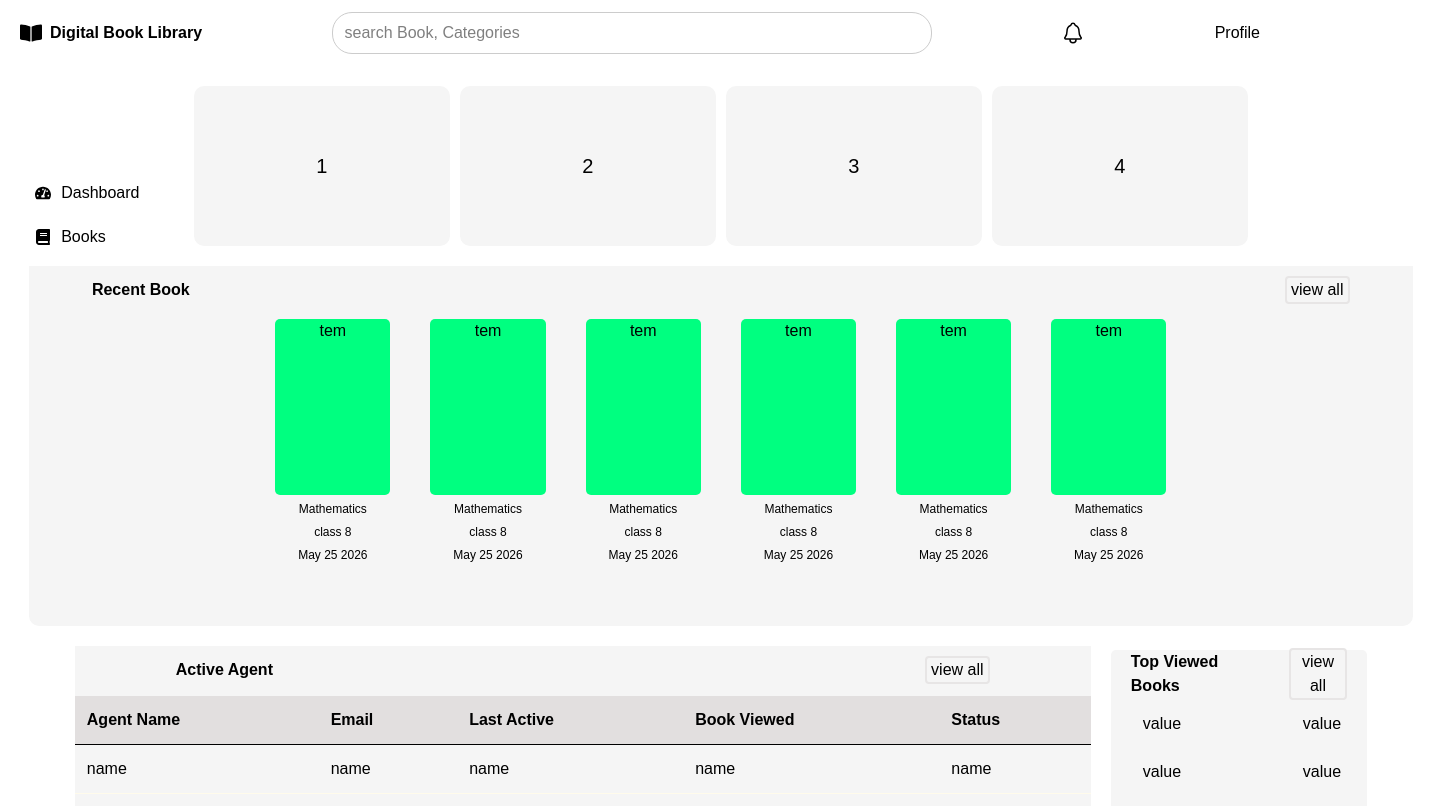
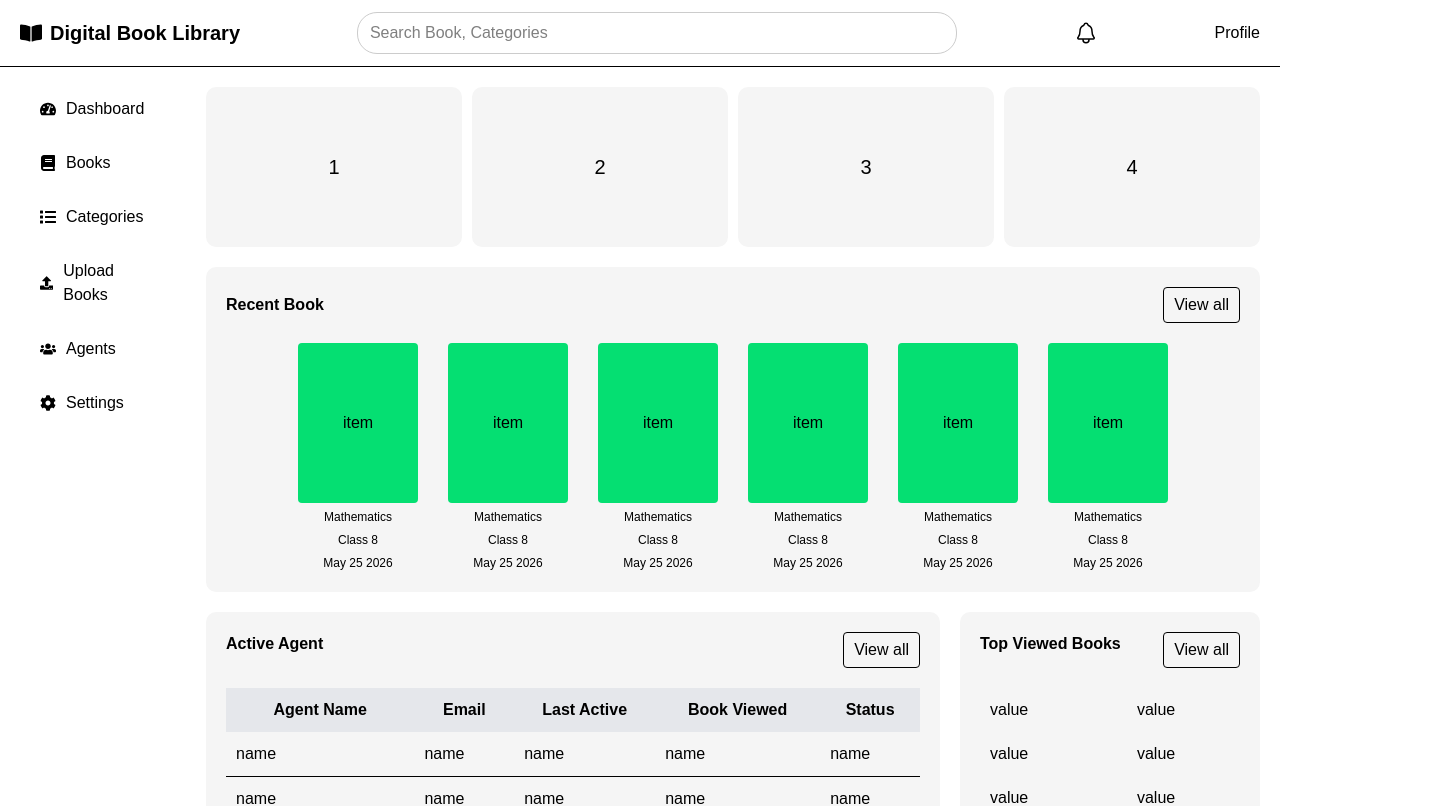
Before and after one commit to utthaanekpahal/FlipBook, a React (Vite) app: page /Dashboard in a window 1280 px wide. Shown: the top 806 px of the page, 1451 px wide, since content can reach past the window. Built offline with nearby package versions, Linux system fonts and the light colour scheme.

Commit message:
Agent Login page

```diff
--- a/src/App.jsx
+++ b/src/App.jsx
@@ -3,6 +3,7 @@ import Signupform from './Component/Signform'
 import Loginform from './Component/Loginform'
 import { Routes, Route } from "react-router-dom";
 import Dashboard from './Component/Dashboard';
+import Agentlogin from './Component/Agentlogin';
 
 const App = () => {
   return (
@@ -11,6 +12,7 @@ const App = () => {
         <Route path="/" element={<Signupform />} />
         <Route path="/Loginform" element={<Loginform />} />
         <Route path="/Dashboard" element={<Dashboard/>}/>
+        <Route path="/agent" element={<Agentlogin/>}/>
       </Routes>
     </div>
   )
--- /dev/null
+++ b/src/Component/Agentlogin.tsx
@@ -0,0 +1,80 @@
+import React from "react";
+import bgimg from "../assets/imges/bgimg.PNG";
+
+const Agentlogin = () => {
+  return (
+    <div
+      className="min-h-screen w-full flex items-center justify-center bg-cover bg-center"
+      style={{ backgroundImage: `url(${bgimg})` }}
+    >
+      <form className="w-[400px] bg-white/80 backdrop-blur-md p-8 rounded-2xl shadow-lg flex flex-col gap-4">
+
+        <h2 className="text-3xl font-bold text-center mb-4">
+          Agent Login
+        </h2>
+
+        <div className="flex flex-col">
+          <label htmlFor="agentName" className="mb-1 font-bold">
+            Agent Name:
+          </label>
+
+          <input
+            type="text"
+            id="agentName"
+            placeholder="Enter your Agent Name"
+            className="border p-3 rounded-lg outline-none  "
+          />
+        </div>
+
+        <div className="flex flex-col">
+          <label htmlFor="email" className="mb-1 font-bold">
+            Email:
+          </label>
+
+          <input
+            type="email"
+            id="email"
+            placeholder="Enter your Email"
+            className="border p-3 rounded-lg outline-none "
+          />
+        </div>
+
+        <div className="flex flex-col">
+          <label htmlFor="password" className="mb-1 font-bold">
+            Password:
+          </label>
+
+          <input
+            type="password"
+            id="password"
+            placeholder="Enter your Password"
+            className="border p-3 rounded-lg outline-none focus:ring-2 focus:ring-[#99582A]"
+          />
+        </div>
+
+        <div className="flex flex-col">
+          <label htmlFor="phone" className="mb-1 font-bold">
+            Phone Number:
+          </label>
+
+          <input
+            type="tel"
+            id="phone"
+            placeholder="Enter your Phone Number"
+            className="border p-3 rounded-lg outline-none "
+          />
+        </div>
+
+        <button
+          type="submit"
+          className="bg-[#99582A] text-white font-bold rounded-xl py-3 mt-2 text-2xl"
+        >
+          View Books
+        </button>
+
+      </form>
+    </div>
+  );
+};
+
+export default Agentlogin;
--- a/src/Component/Dashboard.jsx
+++ b/src/Component/Dashboard.jsx
@@ -1,4 +1,5 @@
 import React from 'react'
+import { useNavigate } from 'react-router-dom';
 import { IoNotificationsOutline } from 'react-icons/io5';
 import { FaBookOpen } from "react-icons/fa";
 import {
@@ -11,19 +12,23 @@ import {
 } from 'react-icons/fa';
 
 function Dashboard() {
+
+  const navigate = useNavigate();
+
   return (
     <div>
 
       {/* HEADER */}
-      <header className="flex items-center justify-between px-[20px] py-[12px]">
-        <div className='flex items-center gap-[8px] font-bold'>
+      <header className="flex items-center justify-between px-[20px] py-[12px] border-b">
+
+        <div className='flex items-center gap-[8px] font-bold text-[20px]'>
           <FaBookOpen size={22} />
           Digital Book Library
         </div>
 
         <input
           type="text"
-          placeholder='search Book, Categories'
+          placeholder='Search Book, Categories'
           className='w-[600px] px-[12px] py-[8px] rounded-[20px] border border-[#ccc] outline-none'
         />
 
@@ -31,146 +36,235 @@ function Dashboard() {
           <IoNotificationsOutline size={24} />
         </div>
 
-        <div>Profile</div>
+        <div className='cursor-pointer'>
+          Profile
+        </div>
+
       </header>
 
       {/* BODY */}
-      <div className='flex justify-center items-center gap-[60px]'>
+      <div className='flex gap-[40px] p-[20px]'>
 
         {/* SIDEBAR */}
-        <aside className="mt-[-37%]">
-          <ul className="list-none">
+        <aside className="w-[220px]">
 
-            <li className="flex items-center gap-[10px] px-[20px] py-[10px] cursor-pointer">
-              <FaTachometerAlt /> Dashboard
+          <ul className="list-none flex flex-col gap-[10px]">
+
+            <li className="flex items-center gap-[10px] px-[20px] py-[10px] cursor-pointer hover:bg-gray-100 rounded">
+              <FaTachometerAlt />
+              Dashboard
             </li>
 
-            <li className="flex items-center gap-[10px] px-[20px] py-[10px] cursor-pointer">
-              <FaBook /> Books
+            <li className="flex items-center gap-[10px] px-[20px] py-[10px] cursor-pointer hover:bg-gray-100 rounded">
+              <FaBook />
+              Books
             </li>
 
-            <li className="flex items-center gap-[10px] px-[20px] py-[10px] cursor-pointer">
-              <FaList /> Categories
+            <li className="flex items-center gap-[10px] px-[20px] py-[10px] cursor-pointer hover:bg-gray-100 rounded">
+              <FaList />
+              Categories
             </li>
 
-            <li className="flex items-center gap-[10px] px-[20px] py-[10px] cursor-pointer">
-              <FaUpload /> Upload Books
+            <li className="flex items-center gap-[10px] px-[20px] py-[10px] cursor-pointer hover:bg-gray-100 rounded">
+              <FaUpload />
+              Upload Books
             </li>
 
-            <li className="flex items-center gap-[10px] px-[20px] py-[10px] cursor-pointer">
-              <FaUsers /> Agents
+            <li
+              className="flex items-center gap-[10px] px-[20px] py-[10px] cursor-pointer hover:bg-gray-100 rounded"
+              onClick={() => navigate("/agent")}
+            >
+              <FaUsers />
+              Agents
             </li>
 
-            <li className="flex items-center gap-[10px] px-[20px] py-[10px] cursor-pointer">
-              <FaCog /> Settings
+            <li className="flex items-center gap-[10px] px-[20px] py-[10px] cursor-pointer hover:bg-gray-100 rounded">
+              <FaCog />
+              Settings
             </li>
 
           </ul>
+
         </aside>
 
         {/* MAIN CONTENT */}
-        <footer className="flex flex-col justify-center items-center w-[75vw] mr-[5%]">
+        <main className="flex-1 flex flex-col gap-[20px]">
 
           {/* TOP BOXES */}
-          <main className="flex justify-center items-center gap-[10px] mt-[20px]">
-            <div className="h-[20vh] w-[20vw] bg-[#F5F5F5] rounded-[10px] flex justify-center items-center text-[20px]">1</div>
-            <div className="h-[20vh] w-[20vw] bg-[#F5F5F5] rounded-[10px] flex justify-center items-center text-[20px]">2</div>
-            <div className="h-[20vh] w-[20vw] bg-[#F5F5F5] rounded-[10px] flex justify-center items-center text-[20px]">3</div>
-            <div className="h-[20vh] w-[20vw] bg-[#F5F5F5] rounded-[10px] flex justify-center items-center text-[20px]">4</div>
-          </main>
+          <div className="flex gap-[10px]">
+
+            {[1,2,3,4].map((item)=>(
+
+              <div
+                key={item}
+                className="h-[20vh] w-[20vw] bg-[#F5F5F5] rounded-[10px] flex justify-center items-center text-[20px]"
+              >
+                {item}
+              </div>
+
+            ))}
+
+          </div>
+
 
           {/* RECENT BOOK */}
-          <div className="flex justify-center items-center gap-[20px] mt-[20px]">
-            <div className="h-[45vh] w-[173vh] bg-[#F5F5F5] rounded-[10px]">
+          <div className="bg-[#F5F5F5] rounded-[10px] p-[20px]">
 
-              <div className='flex justify-around items-center bg-[#F5F5F5] gap-[70%] h-[48px]'>
-                <h4 className="font-bold">Recent Book</h4>
-                <button className="border-2 border-[rgb(231,229,229)] rounded-[4px] px-[2px] w-[65px]">
-                  view all
+            <div className='flex justify-between items-center mb-[20px]'>
+
+              <h4 className="font-bold">
+                Recent Book
+              </h4>
+
+              <button className="border rounded px-[10px] py-[5px]">
+                View all
               </button>
+
             </div>
 
-              <div className='flex justify-center items-center gap-[40px]'>
+            <div className='flex justify-center gap-[30px]'>
+
               {[...Array(6)].map((_, i) => (
-                  <div key={i} className='flex flex-col justify-center items-center gap-[5px]'>
-                    <div className='w-[9vw] h-[22vh] bg-[rgb(0,255,128)] rounded-[5px] mt-[5px] text-center'>tem</div>
-                    <span className="text-[12px]">Mathematics</span>
-                    <span className="text-[12px]">class 8</span>
-                    <span className="text-[12px]">May 25 2026</span>
-                  </div>
-                ))}
+
+                <div
+                  key={i}
+                  className='flex flex-col items-center gap-[5px]'
+                >
+
+                  <div className='w-[120px] h-[160px] bg-green-400 rounded flex items-center justify-center'>
+                    item
                   </div>
 
-            </div>
+                  <span className="text-[12px]">
+                    Mathematics
+                  </span>
+
+                  <span className="text-[12px]">
+                    Class 8
+                  </span>
+
+                  <span className="text-[12px]">
+                    May 25 2026
+                  </span>
+
                 </div>
 
-          {/* TABLE + CARD */}
-          <div className="flex justify-center items-center gap-[20px] mt-[20px]">
+              ))}
 
-            {/* TABLE */}
-            <div className="h-[46vh] w-[127vh] bg-[#F5F5F5] rounded-[7px]">
-
-              <div className='flex justify-around items-center bg-[#F5F5F5] gap-[450px] h-[48px]'>
-                <h4 className="font-bold">Active Agent</h4>
-                <button className="border-2 border-[rgb(231,229,229)] rounded-[4px] px-[2px] w-[65px]">
-                  view all
-                </button>
-              </div>
-
-              <div>
-                <table className="w-full border-collapse mt-[2px]">
-                  <thead>
-                    <tr className="bg-[rgb(226,223,223)]">
-                      <th className="text-left p-[12px] border-b">Agent Name</th>
-                      <th className="text-left p-[12px] border-b">Email</th>
-                      <th className="text-left p-[12px] border-b">Last Active</th>
-                      <th className="text-left p-[12px] border-b">Book Viewed</th>
-                      <th className="text-left p-[12px] border-b">Status</th>
-                    </tr>
-                  </thead>
-
-                  <tbody>
-                    {[...Array(4)].map((_, i) => (
-                      <tr key={i}>
-                        {[...Array(5)].map((_, j) => (
-                          <td key={j} className="text-left p-[12px] border-b border-amber-50">name</td>
-                        ))}
-                      </tr>
-                    ))}
-                  </tbody>
-                </table>
             </div>
 
           </div>
 
-            {/* CARD */}
-            <div className="h-[45vh] w-[20vw] bg-[#F5F5F5] p-[20px] rounded-[5px]">
 
-              <div className='flex justify-around items-center bg-[#F5F5F5] gap-[25px] h-[48px] mt-[-20px]'>
-                <h4 className="font-bold">Top Viewed Books</h4>
-                <button className="border-2 border-[rgb(231,229,229)] rounded-[4px] px-[2px]">
-                  view all
+          {/* TABLE + CARD */}
+          <div className='flex gap-[20px]'>
+
+            {/* TABLE */}
+            <div className="flex-1 bg-[#F5F5F5] rounded-[10px] p-[20px]">
+
+              <div className='flex justify-between mb-[20px]'>
+
+                <h4 className='font-bold'>
+                  Active Agent
+                </h4>
+
+                <button className='border px-[10px] py-[5px] rounded'>
+                  View all
                 </button>
+
               </div>
 
-              <table className='w-[25vw] border-collapse mt-[2px]'>
+              <table className='w-full'>
+
+                <thead>
+
+                  <tr className='bg-gray-200'>
+
+                    <th className='p-[10px]'>Agent Name</th>
+                    <th>Email</th>
+                    <th>Last Active</th>
+                    <th>Book Viewed</th>
+                    <th>Status</th>
+
+                  </tr>
+
+                </thead>
+
                 <tbody>
-                  {[...Array(5)].map((_, i) => (
+
+                  {[...Array(4)].map((_,i)=>(
+
                     <tr key={i}>
-                      <td className="text-left p-[12px]">value</td>
-                      <td className="text-left p-[12px]">value</td>
+
+                      {[...Array(5)].map((_,j)=>(
+
+                        <td
+                          key={j}
+                          className='p-[10px] border-b'
+                        >
+                          name
+                        </td>
+
+                      ))}
+
                     </tr>
+
                   ))}
+
                 </tbody>
+
+              </table>
+
+            </div>
+
+
+            {/* CARD */}
+            <div className="w-[300px] bg-[#F5F5F5] rounded-[10px] p-[20px]">
+
+              <div className='flex justify-between mb-[20px]'>
+
+                <h4 className='font-bold'>
+                  Top Viewed Books
+                </h4>
+
+                <button className='border px-[10px] py-[5px] rounded'>
+                  View all
+                </button>
+
+              </div>
+
+              <table className='w-full'>
+
+                <tbody>
+
+                  {[...Array(5)].map((_,i)=>(
+
+                    <tr key={i}>
+
+                      <td className='p-[10px]'>
+                        value
+                      </td>
+
+                      <td>
+                        value
+                      </td>
+
+                    </tr>
+
+                  ))}
+
+                </tbody>
+
               </table>
 
             </div>
 
           </div>
 
-        </footer>
+        </main>
 
       </div>
+
     </div>
   )
 }
--- a/src/Component/Loginform.jsx
+++ b/src/Component/Loginform.jsx
@@ -88,9 +88,9 @@ export default function Login() {
           </div>
 
           {/* Remember */}
-          <div className="flex items-center mb-4">
+          <div className="flex items-center mb-4 justify-center">
             <input type="checkbox" className="accent-[#99582A]" />
-            <label className="ml-2 text-sm text-gray-700">
+            <label className="ml-2 text-sm text-gray-700 ">
               Remember Me
             </label>
           </div>
```
Lines whose indentation alone changed are shown as unchanged.
